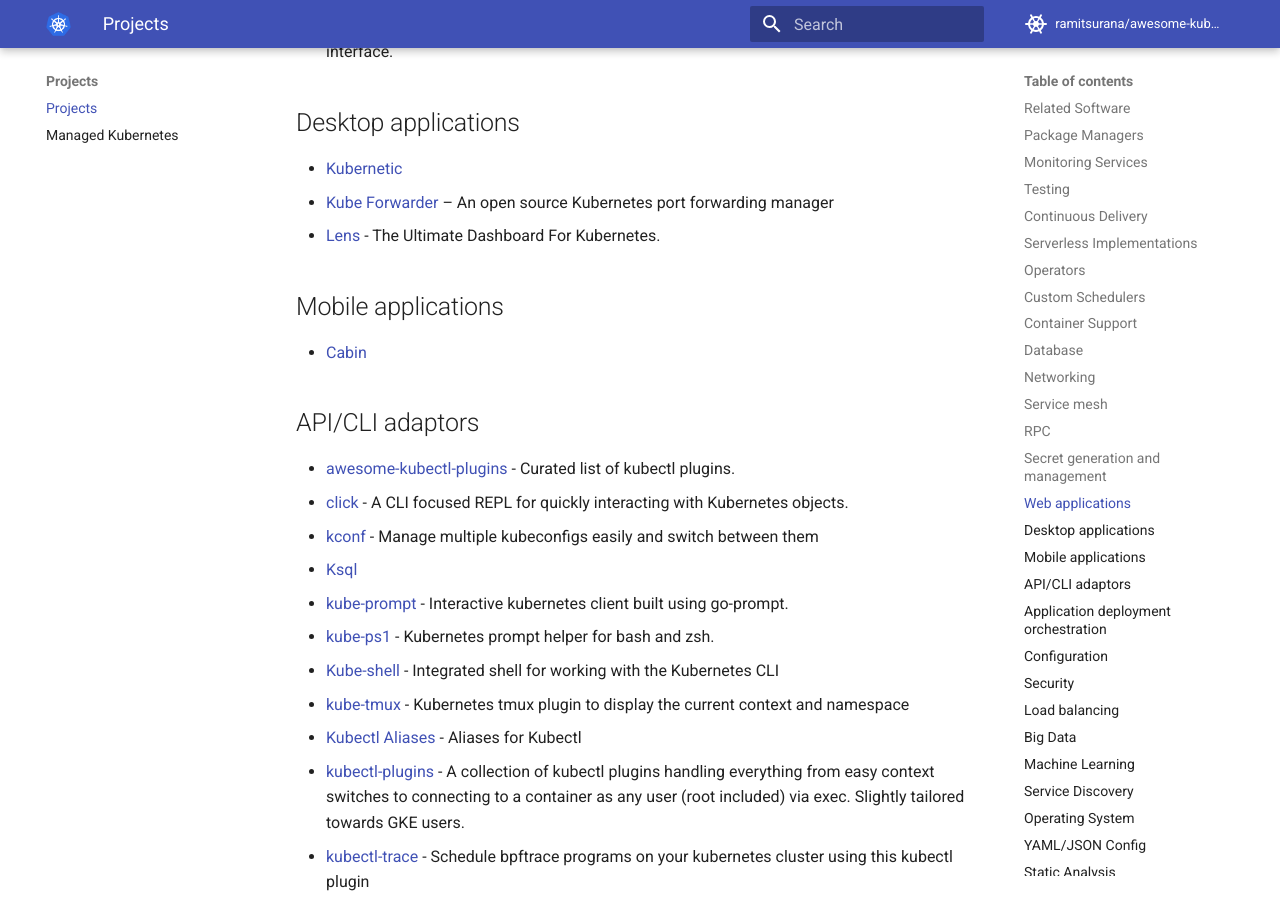
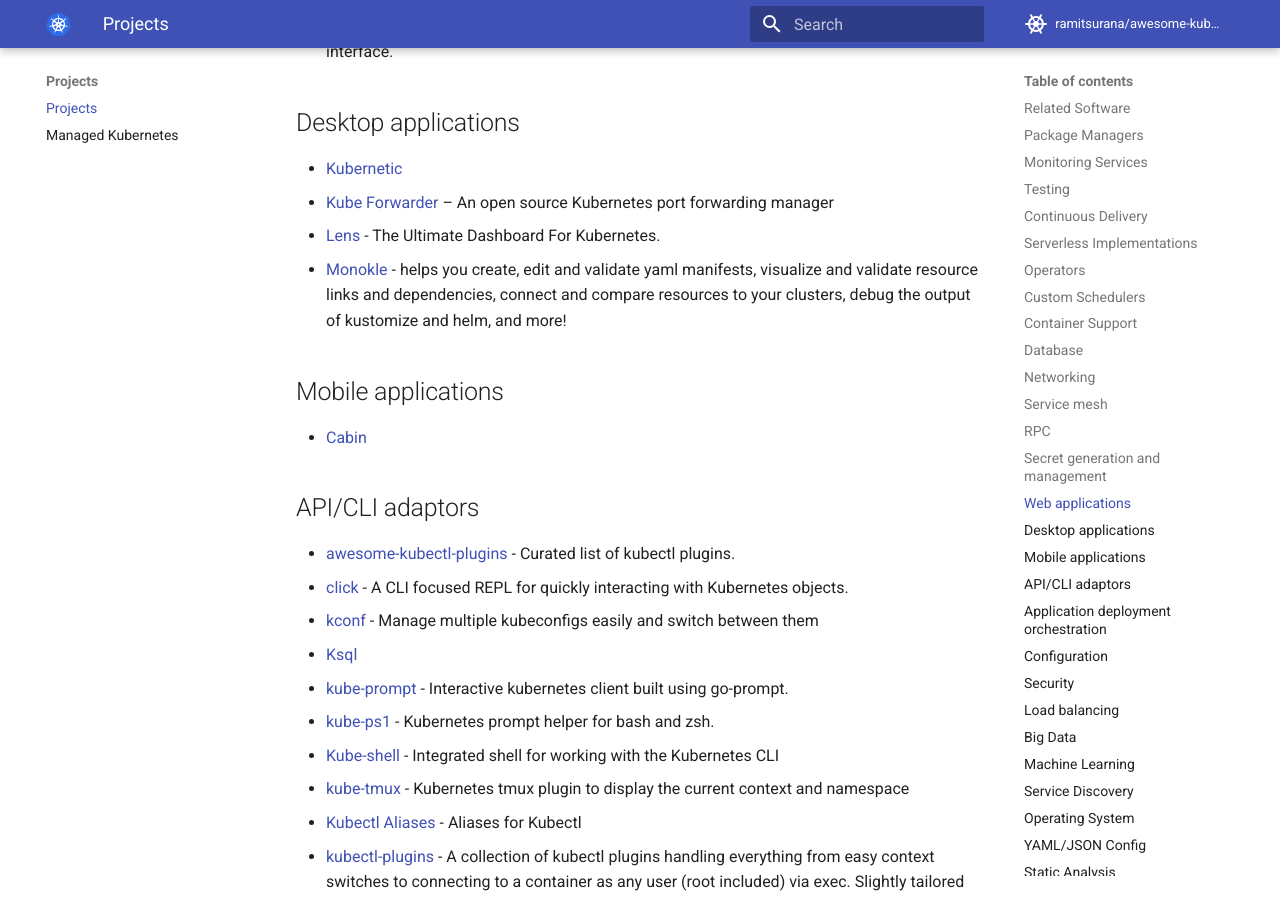
Before and after one commit to topstar920707/awesome-kubernetes, an MkDocs documentation site: the page built from docs/projects/projects.md, in a window 1280 px wide and 900 px high, scrolled down 10561 px. Built offline with MkDocs 1.6.1 and Material for MkDocs 9.7.7, drawn with Linux system fonts in a browser that asks for light colours; comment, search, counter and statistics services are not loaded.

Commit message:
Update projects.md (#710)

```diff
--- a/docs/projects/projects.md
+++ b/docs/projects/projects.md
@@ -297,6 +297,7 @@ Projects
 * [Kubernetic](https://kubernetic.com/)
 * [Kube Forwarder](http://kube-forwarder.pixelpoint.io) – An open source Kubernetes port forwarding manager
 * [Lens](https://github.com/lensapp/lens) - The Ultimate Dashboard For Kubernetes.
+* [Monokle](https://github.com/kubeshop/monokle/) - helps you create, edit and validate yaml manifests, visualize and validate resource links and dependencies, connect and compare resources to your clusters, debug the output of kustomize and helm, and more!
 
 ## Mobile applications
 
```
